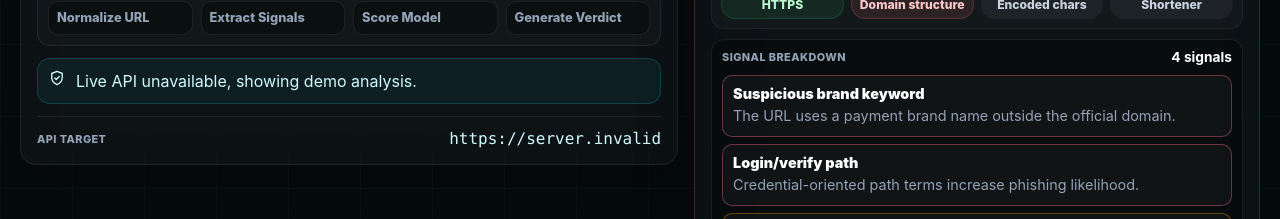
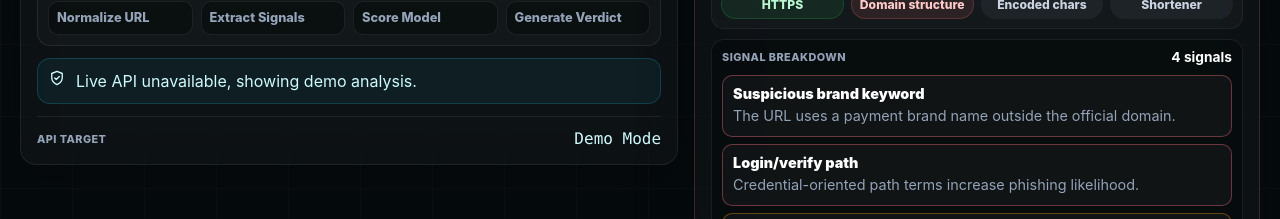
Before and after one commit to Harshitsharma010/trustnet-cybercop, a React (Vite) app in the folder dashboard/: page / in a window 1280 px wide. Shown: the part 820-1039 px from the top of the page. Built offline with nearby package versions, Linux system fonts and the light colour scheme; no server answers.

Commit message:
hide local API target in demo mode

```diff
--- a/dashboard/src/components/UrlScanner.tsx
+++ b/dashboard/src/components/UrlScanner.tsx
@@ -35,6 +35,9 @@ export function UrlScanner({
   onQuickScan,
   onDeepScanChange,
 }: UrlScannerProps) {
+  const isLocalApiTarget = /^https?:\/\/(127\.0\.0\.1|localhost)(:\d+)?/i.test(apiBaseUrl);
+  const apiTargetLabel = healthState === "healthy" && !isLocalApiTarget ? apiBaseUrl : "Demo Mode";
+
   function handleSubmit(event: FormEvent<HTMLFormElement>) {
     event.preventDefault();
     onSubmit();
@@ -136,7 +139,7 @@ export function UrlScanner({
 
         <div className="api-target">
           <span>API target</span>
-          <code>{apiBaseUrl}</code>
+          <code>{apiTargetLabel}</code>
         </div>
       </div>
     </section>
```
